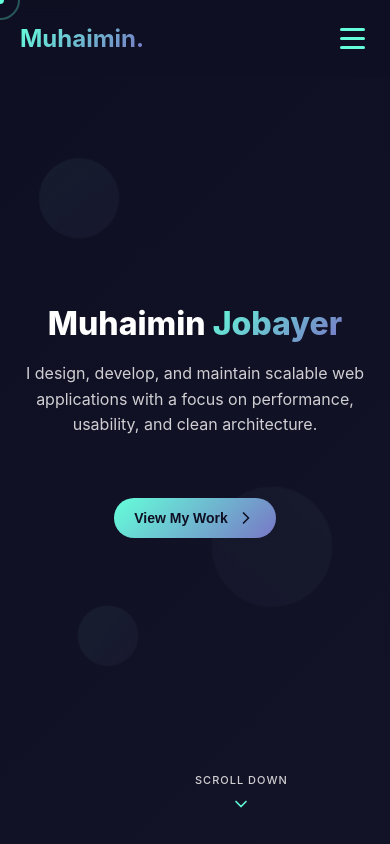
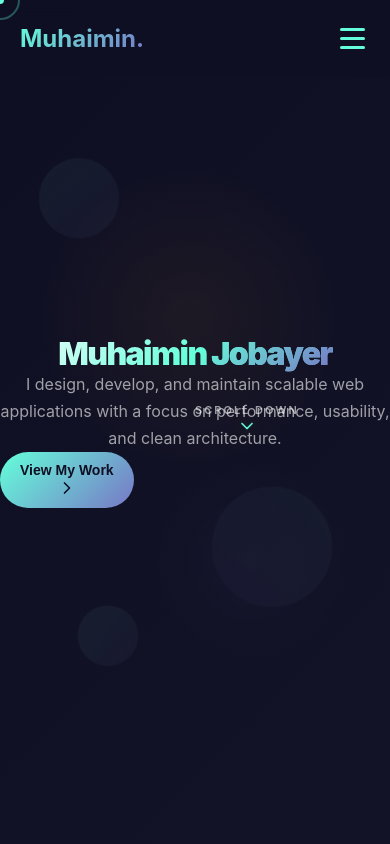
Before and after one commit to mmj05/portfolio, a React (Create React App) app: page / in a window 390 px wide. Shown: the top 844 px of the page. Built offline with nearby package versions, Linux system fonts and the light colour scheme.

Commit message:
Enhance HeroSection styles: update layout with responsive padding, improve typography and color schemes, add sophisticated background elements and animations, and refine scroll indicator for better user engagement and visual appeal.

```diff
--- a/src/components/HeroSection/HeroSection.css
+++ b/src/components/HeroSection/HeroSection.css
@@ -5,82 +5,161 @@
   align-items: center;
   justify-content: center;
   text-align: center;
-  padding: 0 20px;
+  padding: 0 var(--space-lg);
   position: relative;
+  background: linear-gradient(135deg, var(--background-primary) 0%, var(--background-secondary) 100%);
+}
+
+/* Sophisticated Background Elements */
+.hero-section::before {
+  content: '';
+  position: absolute;
+  top: 20%;
+  left: 10%;
+  width: 300px;
+  height: 300px;
+  background: radial-gradient(circle, rgba(245, 158, 11, 0.08) 0%, transparent 70%);
+  border-radius: 50%;
+  animation: float 6s ease-in-out infinite;
+  z-index: 1;
+}
+
+.hero-section::after {
+  content: '';
+  position: absolute;
+  bottom: 20%;
+  right: 10%;
+  width: 200px;
+  height: 200px;
+  background: radial-gradient(circle, rgba(99, 102, 241, 0.06) 0%, transparent 70%);
+  border-radius: 50%;
+  animation: float 8s ease-in-out infinite reverse;
+  z-index: 1;
 }
 
 .hero-content {
-  max-width: 800px;
+  max-width: 900px;
+  position: relative;
+  z-index: 2;
 }
 
 .hero-title {
-  font-size: 4rem;
-  font-weight: 800;
-  margin-bottom: 20px;
+  font-size: 4.5rem;
+  font-weight: 900;
+  margin-bottom: var(--space-lg);
   line-height: 1.1;
+  letter-spacing: -0.05em;
+  background: linear-gradient(135deg, var(--text-primary) 0%, var(--primary-color) 50%, var(--secondary-color) 100%);
+  -webkit-background-clip: text;
+  -webkit-text-fill-color: transparent;
+  background-clip: text;
+  animation: fadeInUp 0.8s ease-out;
 }
 
 .hero-subtitle {
-  font-size: 1.8rem;
+  font-size: 2rem;
   font-weight: 700;
-  margin-bottom: 30px;
-  color: var(--text-color);
+  margin-bottom: var(--space-xl);
+  color: var(--text-secondary);
   opacity: 0.9;
+  letter-spacing: -0.025em;
+  animation: fadeInUp 0.8s ease-out 0.2s both;
 }
 
 .hero-description {
-  font-size: 1.2rem;
-  margin-bottom: 40px;
-  opacity: 0.8;
-  line-height: 1.6;
+  font-size: 1.25rem;
+  margin-bottom: var(--space-2xl);
+  color: var(--text-muted);
+  line-height: 1.7;
+  max-width: 600px;
+  margin-left: auto;
+  margin-right: auto;
+  animation: fadeInUp 0.8s ease-out 0.4s both;
 }
 
 .hero-cta {
-  margin-top: 20px;
+  margin-top: var(--space-xl);
+  display: flex;
+  gap: var(--space-lg);
+  justify-content: center;
+  align-items: center;
+  flex-wrap: wrap;
+  animation: fadeInUp 0.8s ease-out 0.6s both;
 }
 
+/* Enhanced Scroll Indicator */
 .scroll-indicator {
   position: absolute;
-  bottom: 40px;
+  bottom: var(--space-2xl);
   left: 50%;
   transform: translateX(-50%);
   display: flex;
   flex-direction: column;
   align-items: center;
   cursor: pointer;
-  opacity: 0.7;
-  transition: var(--transition);
-  animation: fadeInUp 1s ease-out 2s both;
+  opacity: 0.8;
+  transition: var(--transition-base);
+  animation: fadeInUp 1s ease-out 1.5s both;
+  z-index: 2;
 }
 
 .scroll-indicator:hover {
   opacity: 1;
-  transform: translateX(-50%) translateY(-5px);
+  transform: translateX(-50%) translateY(-4px);
 }
 
 .scroll-text {
-  font-size: 12px;
-  font-weight: 500;
-  color: var(--text-secondary);
-  margin-bottom: 8px;
-  letter-spacing: 1px;
+  font-size: 11px;
+  font-weight: 600;
+  color: var(--text-muted);
+  margin-bottom: var(--space-sm);
+  letter-spacing: 2px;
   text-transform: uppercase;
-  transition: var(--transition);
+  transition: var(--transition-base);
 }
 
 .scroll-icon {
   color: var(--primary-color);
+  font-size: 20px;
   animation: bounce 2s infinite;
-  transition: var(--transition);
+  transition: var(--transition-base);
+  filter: drop-shadow(0 0 8px rgba(245, 158, 11, 0.3));
 }
 
 .scroll-indicator:hover .scroll-icon {
   animation-duration: 1s;
   color: var(--primary-color);
-  filter: brightness(1.2);
+  filter: drop-shadow(0 0 12px rgba(245, 158, 11, 0.5));
 }
 
-/* Animations */
+.scroll-indicator:hover .scroll-text {
+  color: var(--primary-color);
+}
+
+/* Professional Accent Elements */
+.hero-accent {
+  position: absolute;
+  top: 50%;
+  left: -100px;
+  width: 200px;
+  height: 2px;
+  background: linear-gradient(90deg, transparent, var(--primary-color), transparent);
+  opacity: 0.3;
+  animation: slideInLeft 1.5s ease-out 1s both;
+}
+
+.hero-accent-right {
+  position: absolute;
+  top: 50%;
+  right: -100px;
+  width: 200px;
+  height: 2px;
+  background: linear-gradient(90deg, transparent, var(--secondary-color), transparent);
+  opacity: 0.3;
+  animation: slideInRight 1.5s ease-out 1.2s both;
+}
+
+/* Enhanced Animations */
 @keyframes bounce {
   0%, 20%, 50%, 80%, 100% {
     transform: translateY(0);
@@ -93,46 +172,76 @@
   }
 }
 
-@keyframes fadeInUp {
+@keyframes slideInLeft {
   from {
     opacity: 0;
-    transform: translateX(-50%) translateY(20px);
+    transform: translateX(-50px);
   }
   to {
-    opacity: 0.7;
-    transform: translateX(-50%) translateY(0);
+    opacity: 0.3;
+    transform: translateX(0);
   }
 }
 
-/* Responsive adjustments */
+@keyframes slideInRight {
+  from {
+    opacity: 0;
+    transform: translateX(50px);
+  }
+  to {
+    opacity: 0.3;
+    transform: translateX(0);
+  }
+}
+
+/* Responsive Design */
 @media (max-width: 768px) {
   .hero-title {
-    font-size: 3rem;
+    font-size: 3.5rem;
+  }
+
+  .hero-subtitle {
+    font-size: 1.75rem;
   }
 
   .hero-description {
-    font-size: 1.1rem;
+    font-size: 1.125rem;
+    margin-bottom: var(--space-xl);
+  }
+
+  .hero-cta {
+    flex-direction: column;
+    gap: var(--space-md);
   }
 
   .scroll-indicator {
-    bottom: 30px;
+    bottom: var(--space-xl);
   }
 
-  .scroll-text {
-    font-size: 11px;
+  .hero-accent,
+  .hero-accent-right {
+    display: none;
   }
 }
 
 @media (max-width: 480px) {
   .hero-title {
-    font-size: 2.5rem;
+    font-size: 2.75rem;
+  }
+
+  .hero-subtitle {
+    font-size: 1.5rem;
   }
 
   .hero-description {
     font-size: 1rem;
   }
 
+  .hero-section {
+    padding: 0 var(--space-md);
+  }
+
   .scroll-indicator {
-    bottom: 25px;
+    bottom: var(--space-lg);
   }
 }
```
